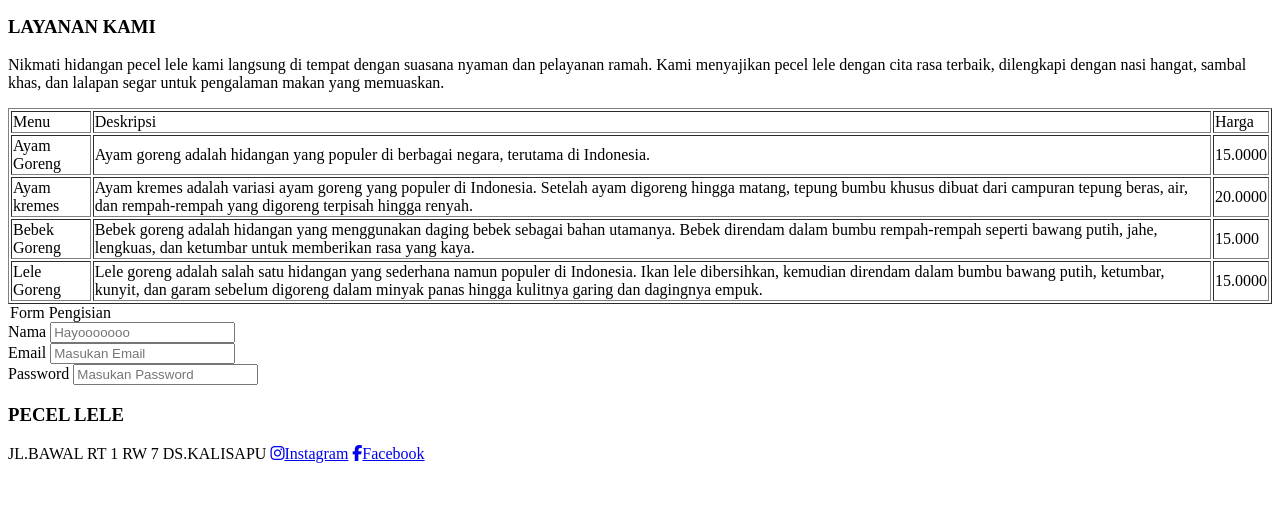
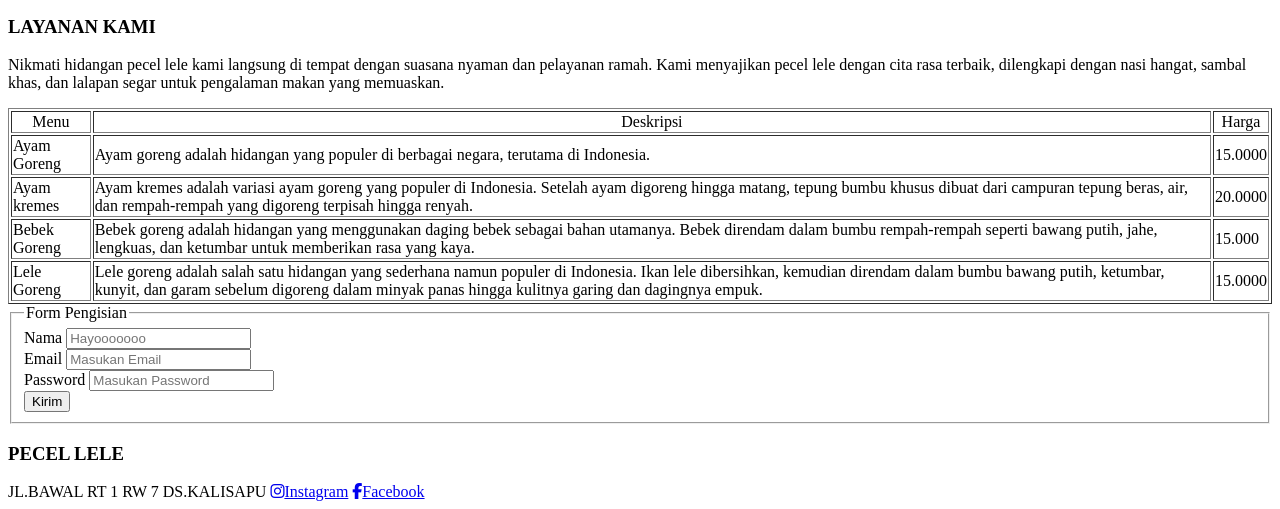
Before and after one commit to RAFLINUR/myweb1, a plain HTML site: page index.html in a window 1280 px wide. Shown: the part 495-1004 px from the top of the page. Before the commit the page ends 966 px from the top, so only its background shows below. Drawn offline with Linux system fonts and the light colour scheme.

Commit message:
"update"

```diff
--- a/index.html
+++ b/index.html
@@ -49,7 +49,7 @@
                     menyajikan pecel lele dengan cita rasa terbaik, dilengkapi dengan nasi hangat, sambal khas, dan lalapan
                     segar untuk pengalaman makan yang memuaskan.</p>
                     <table border="1px">
-                        <thead>
+                        <thead align="center">
                             <tr>
                                 <td>Menu</td>
                                 <td>Deskripsi</td>
@@ -86,6 +86,7 @@
                         </tbody>
                     </table>
 
+                    <fieldset>
                         <legend>Form Pengisian</legend>
                         <label for="">Nama</label>
                         <input type="" placeholder="Hayooooooo" required>
@@ -96,6 +97,11 @@
                         <label for="">Password</label>
                         <input type="Password" placeholder="Masukan Password" required>
                         <br>
+
+                        <button type="submit">Kirim</button>
+
+                    </fieldset>
+
         </article>
     </main>
 
```
Lines whose indentation alone changed are shown as unchanged.
